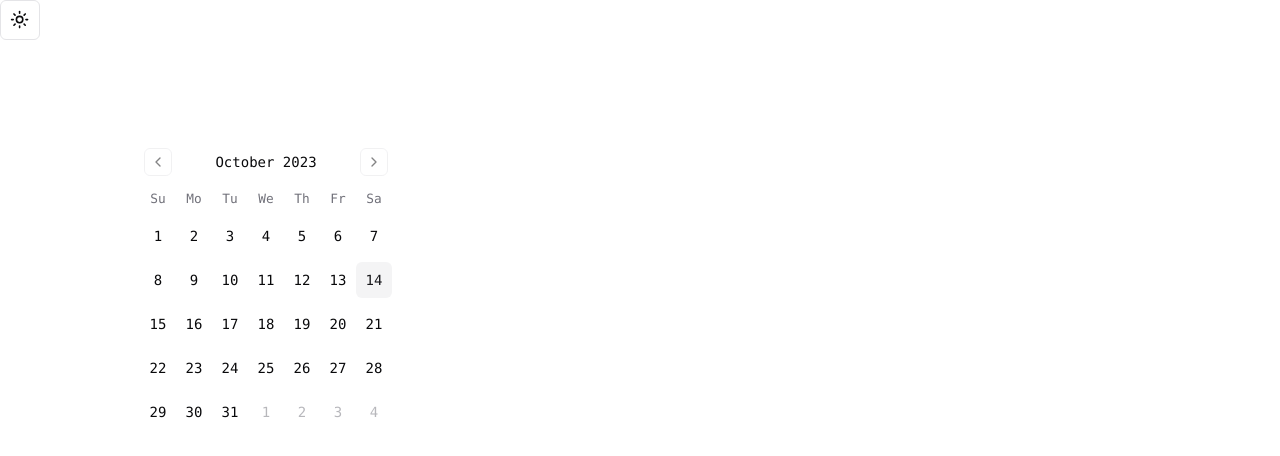
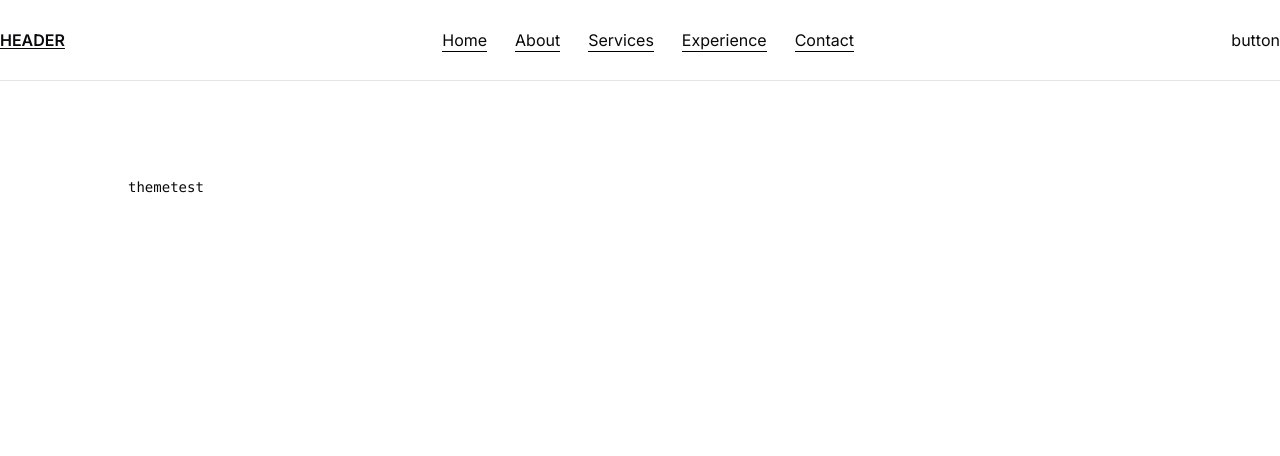
Before and after one commit to KhanDoors/next_test, a Next.js app: page / in a window 1280 px wide. Shown: the top 456 px of the page. Built offline with nearby package versions, Linux system fonts and the light colour scheme.

Commit message:
navbar setup

```diff
--- a/app/layout.tsx
+++ b/app/layout.tsx
@@ -2,6 +2,7 @@ import "./globals.css";
 import type { Metadata } from "next";
 import { Inter } from "next/font/google";
 import { ThemeProvider } from "@/components/theme-provider";
+import Header from "@/components/Header";
 
 const inter = Inter({ subsets: ["latin"] });
 
@@ -19,6 +20,7 @@ export default function RootLayout({
     <html lang="en">
       <body className={inter.className}>
         <ThemeProvider attribute="class" defaultTheme="system">
+          <Header />
           {children}
         </ThemeProvider>
       </body>
--- a/app/page.tsx
+++ b/app/page.tsx
@@ -10,37 +10,15 @@ import {
   DropdownMenuItem,
   DropdownMenuTrigger,
 } from "@/components/ui/dropdown-menu";
+import Header from "@/components/Header";
 
 export default function Home() {
   const { setTheme } = useTheme();
   return (
-    <>
-      <DropdownMenu>
-        <DropdownMenuTrigger asChild>
-          <Button variant="outline" size="icon">
-            <Sun className="h-[1.2rem] w-[1.2rem] rotate-0 scale-100 transition-all dark:-rotate-90 dark:scale-0" />
-            <Moon className="absolute h-[1.2rem] w-[1.2rem] rotate-90 scale-0 transition-all dark:rotate-0 dark:scale-100" />
-            <span className="sr-only">Toggle theme</span>
-          </Button>
-        </DropdownMenuTrigger>
-        <DropdownMenuContent align="end">
-          <DropdownMenuItem onClick={() => setTheme("light")}>
-            Light
-          </DropdownMenuItem>
-          <DropdownMenuItem onClick={() => setTheme("dark")}>
-            Dark
-          </DropdownMenuItem>
-          <DropdownMenuItem onClick={() => setTheme("system")}>
-            System
-          </DropdownMenuItem>
-        </DropdownMenuContent>
-      </DropdownMenu>
-
-      <main className="flex min-h-screen flex-col items-center justify-between p-24">
-        <div className="z-10 max-w-5xl w-full items-center justify-between font-mono text-sm lg:flex">
-          <Calendar />
-        </div>
-      </main>
-    </>
+    <main className="flex min-h-screen flex-col items-center justify-between p-24">
+      <div className="z-10 max-w-5xl w-full items-center justify-between font-mono text-sm lg:flex">
+        <p>themetest</p>
+      </div>
+    </main>
   );
 }
--- /dev/null
+++ b/components/Header.tsx
@@ -0,0 +1,34 @@
+import Link from "next/link";
+
+const Header = () => {
+  const navigation = [
+    { title: "Home", href: "/" },
+    { title: "About", href: "/about" },
+    { title: "Services", href: "/services" },
+    { title: "Experience", href: "/experience" },
+    { title: "Contact", href: "/contact" },
+  ];
+  return (
+    <div className="border-b-[1px]">
+      <div className="max-w-screen-xl mx-auto h-20 flex items-center justify-between">
+        <Link
+          href={"/"}
+          className="uppercase font-semibold underline decoration-[1px] underline-offset-2 hover:text-blue-600"
+        >
+          Header
+        </Link>
+        <div className="hidden md:inline-flex items-center gap-7">
+          {navigation.map((item) => (
+            <Link className="relative" key={item?.title} href={item?.href}>
+              {item?.title}
+              <span className="w-full h-[1px] inline-flex absolute bottom-0 left-0 bg-black" />
+            </Link>
+          ))}
+        </div>
+        <p>button</p>
+      </div>
+    </div>
+  );
+};
+
+export default Header;
```
